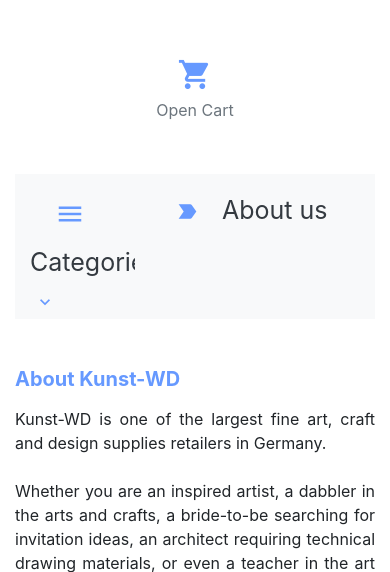
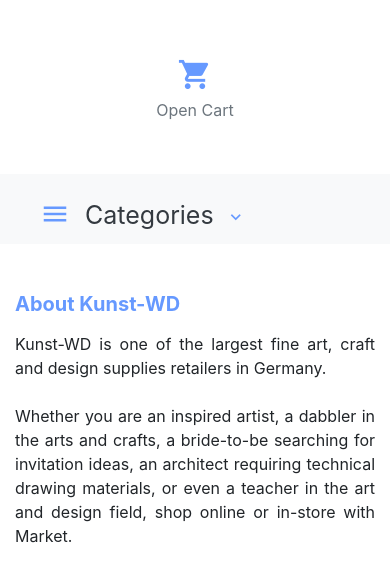
Before and after one commit to yurabysaha/de_market, a Django app: page /en/about/ in a window 390 px wide. Shown: the part 285-857 px from the top of the page. Run offline with Django 3.2, Linux system fonts and the light colour scheme; data that the repository does not hold is empty; some libraries are stand-ins or nearby versions.

Commit message:
Fix category drop-down on mobile

```diff
--- a/templates/about_us.html
+++ b/templates/about_us.html
@@ -3,20 +3,18 @@
 
 {% block content %}
 
-   <div class="container mt-3">
-        <div class="row">
-            <div class="col-4 bg-light text-dark">
+        <div class="row mt-3">
+            <div class="col-md-4 col-sm-12 bg-light text-dark">
                 {% include 'collapse_category_dropdown.html' %}
             </div>
 
-            <div class="col-8 bg-light text-dark">
+            <div class="col-md-8 bg-light text-dark d-none d-sm-block">
                 <div class="brand" style="font-size: 25px">
                     <i class="material-icons card-body"
                     style="font-size: 25px; color: #6699FF; position: relative; top: 5px; left: 5px">label_important</i> {% trans "About us" %}
                 </div>
             </div>
         </div>
-    </div>
     <div class="conatiner mt-5">
         <!-- Template for each questions -->
         <div class="mt-5">
--- a/templates/category_dropdown.html
+++ b/templates/category_dropdown.html
@@ -11,10 +11,10 @@
                          <a href="{% url 'category_detail' category.id %}" class="list-group-item-action"><i class="material-icons"
                                                                        style="font-size: 20px; color: #6699FF; position: relative; top: 5px; left: 5px">keyboard_arrow_right</i>  {{ category.name }} </a>
                 {% if category.sub_category.count > 0 %}
-                    <a href="#{{ category.id }}" data-toggle="collapse"><i class="material-icons"
+                    <a href="#c{{ category.id }}" data-toggle="collapse"><i class="material-icons"
                                                                          style="font-size: 20px; color: #6699FF; position: relative; top: 3px; left: 5px">expand_more</i></a>
 
-                    <span class="list-group-item list-group-item-action border-0 collapse" id="{{ category.id }}">
+                    <span class="list-group-item list-group-item-action border-0 collapse" id="c{{ category.id }}">
                     {% for i in category.sub_category.all %}
                          <p><a href="{% url 'category_detail' i.id %}" class="list-group-item-action"><i class="material-icons"
                                                                        style="font-size: 20px; color: #6699FF; position: relative; top: 5px; left: 5px">keyboard_arrow_right</i>  {{ i.name }} </a></p>
```
Also changed, not shown: product/templates/product/category_detail.html (+3 -5 lines), templates/delivery.html (+3 -5 lines), templates/home.html (+11 -6 lines).
